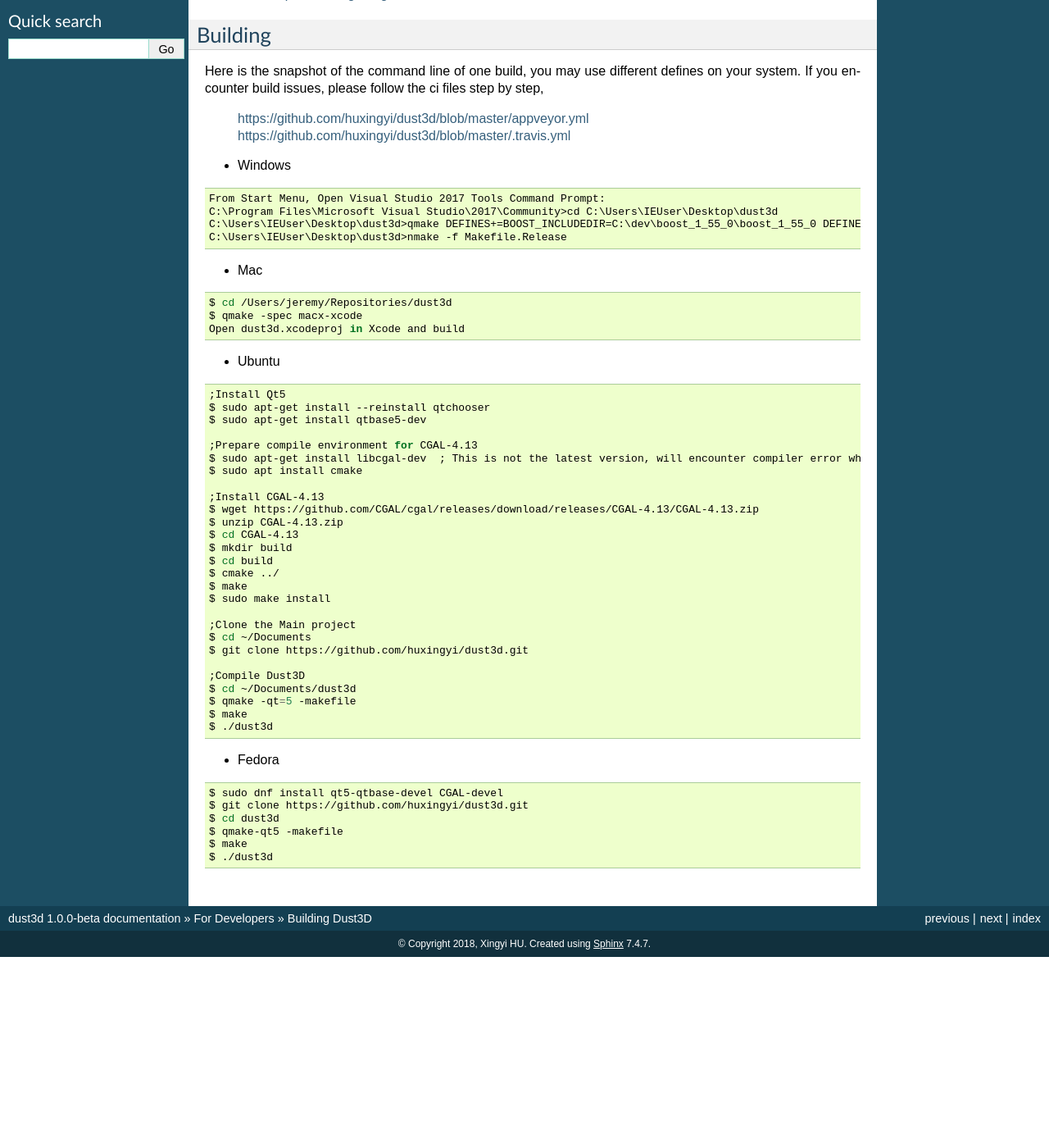
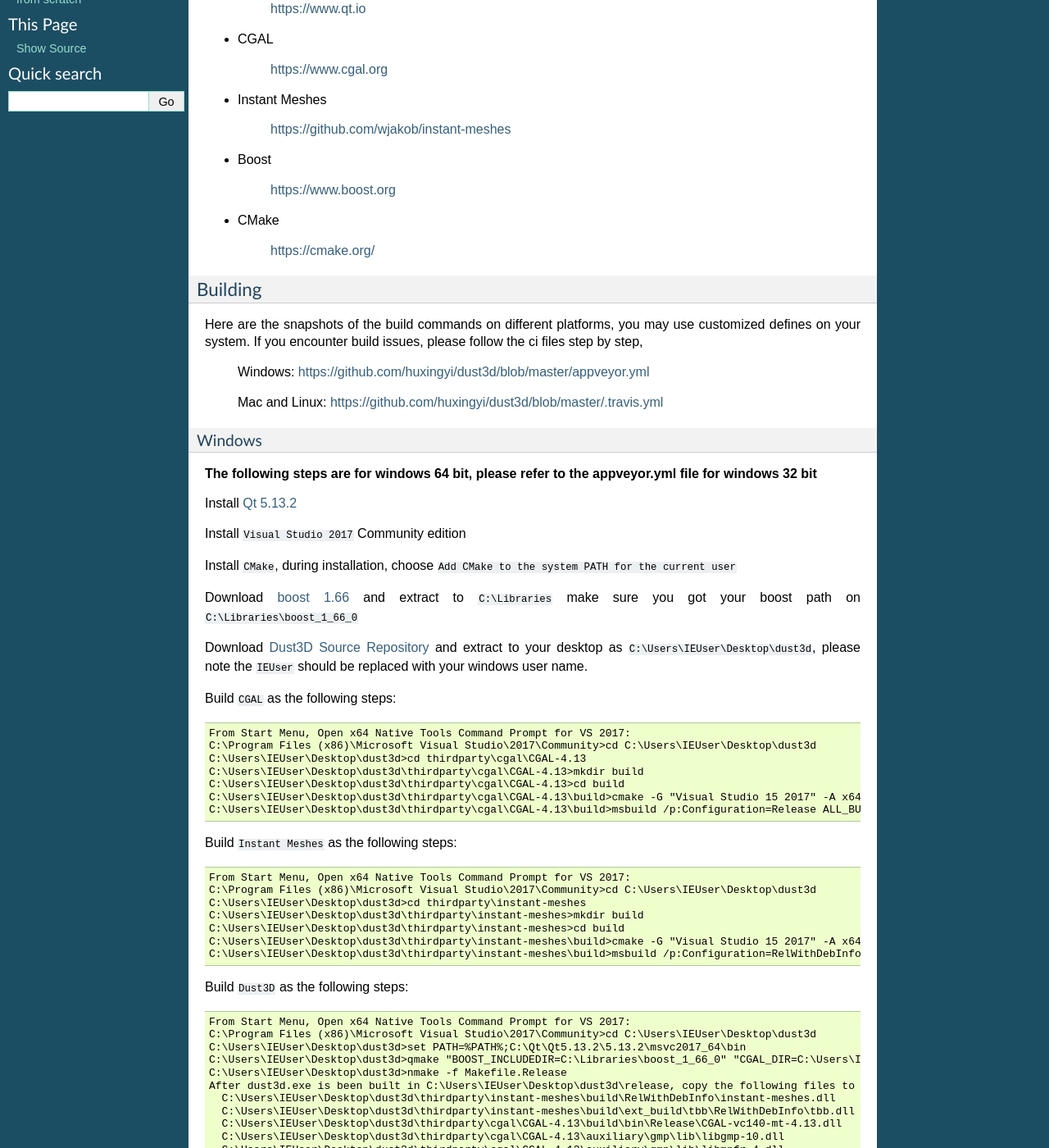
Before and after one commit to huxingyi/dust3d, a Sphinx documentation site: the page built from docs/builds.rst, in a window 1280 px wide and 1400 px high, scrolled down 317 px. Shown: the whole window at 82% size. Built offline with Sphinx 7.4.7, drawn with Linux system fonts in a browser that asks for light colours; before the commit the page ends 1484 px from its top, so only the background shows below that; some of the changed text lies outside the part shown.

Commit message:
Update build docs [skip ci] Update for windows 64 bit build steps

```diff
--- a/docs/builds.rst
+++ b/docs/builds.rst
@@ -1,34 +1,121 @@
+"""""""""""""""""
 Building Dust3D
--------------------
+"""""""""""""""""
 
+...........
 Overview
-==========
-The UI of Dust3D built in Qt5, the only third party dependency which should be compiled separately is the CGAL library, however, CGAL will introduce some new dependencies, such as boost and gmp library.
+...........
 
+The UI of Dust3D is built on Qt5, the third party dependencies which may need to be compiled separately are the CGAL and Instant Meshes, however, CGAL will introduce some new dependencies, such as boost and gmp library.
+
+===================
 Prerequisites
-===============
+===================
+
+* Qt
+
+    https://www.qt.io
+
 * CGAL
 
-    https://www.cgal.org/
+    https://www.cgal.org
 
+* Instant Meshes
+
+    https://github.com/wjakob/instant-meshes
+
+* Boost
+
+    https://www.boost.org
+
+* CMake
+
+    https://cmake.org/
+
+===================
 Building
-==========
+===================
 
-Here is the snapshot of the command line of one build, you may use different defines on your system. If you encounter build issues, please follow the ci files step by step,
+Here are the snapshots of the build commands on different platforms, you may use customized defines on your system. If you encounter build issues, please follow the ci files step by step,
 
+    Windows:
     https://github.com/huxingyi/dust3d/blob/master/appveyor.yml
+
+    Mac and Linux:
     https://github.com/huxingyi/dust3d/blob/master/.travis.yml
 
-* Windows
+----------------------
+Windows
+----------------------
+**The following steps are for windows 64 bit, please refer to the appveyor.yml file for windows 32 bit**
+
+Install `Qt 5.13.2`_
+
+.. _Qt 5.13.2: http://download.qt.io/official_releases/qt/5.13/5.13.2/qt-opensource-windows-x86-5.13.2.exe
+
+Install ``Visual Studio 2017`` Community edition
+
+Install ``CMake``, during installation, choose ``Add CMake to the system PATH for the current user``
+
+Download `boost 1.66`_ and extract to ``C:\Libraries`` make sure you got your boost path on ``C:\Libraries\boost_1_66_0``
+
+.. _boost 1.66: https://www.boost.org/users/history/version_1_66_0.html
+
+Download `Dust3D Source Repository`_ and extract to your desktop as ``C:\Users\IEUser\Desktop\dust3d``, please note the ``IEUser`` should be replaced with your windows user name.
+
+.. _Dust3D Source Repository: https://github.com/huxingyi/dust3d/archive/master.zip
+
+Build ``CGAL`` as the following steps:
 
 .. code-block:: none
 
-    From Start Menu, Open Visual Studio 2017 Tools Command Prompt:
-    C:\Program Files\Microsoft Visual Studio\2017\Community>cd C:\Users\IEUser\Desktop\dust3d
-    C:\Users\IEUser\Desktop\dust3d>qmake DEFINES+=BOOST_INCLUDEDIR=C:\dev\boost_1_55_0\boost_1_55_0 DEFINES+=CGAL_DIR=C:\dev\CGAL-4.13
+    From Start Menu, Open x64 Native Tools Command Prompt for VS 2017:
+    C:\Program Files (x86)\Microsoft Visual Studio\2017\Community>cd C:\Users\IEUser\Desktop\dust3d
+    C:\Users\IEUser\Desktop\dust3d>cd thirdparty\cgal\CGAL-4.13
+    C:\Users\IEUser\Desktop\dust3d\thirdparty\cgal\CGAL-4.13>mkdir build
+    C:\Users\IEUser\Desktop\dust3d\thirdparty\cgal\CGAL-4.13>cd build
+    C:\Users\IEUser\Desktop\dust3d\thirdparty\cgal\CGAL-4.13\build>cmake -G "Visual Studio 15 2017" -A x64 ../ -DBOOST_INCLUDEDIR=C:\Libraries\boost_1_66_0
+    C:\Users\IEUser\Desktop\dust3d\thirdparty\cgal\CGAL-4.13\build>msbuild /p:Configuration=Release ALL_BUILD.vcxproj
+
+Build ``Instant Meshes`` as the following steps:
+
+.. code-block:: none
+
+    From Start Menu, Open x64 Native Tools Command Prompt for VS 2017:
+    C:\Program Files (x86)\Microsoft Visual Studio\2017\Community>cd C:\Users\IEUser\Desktop\dust3d
+    C:\Users\IEUser\Desktop\dust3d>cd thirdparty\instant-meshes
+    C:\Users\IEUser\Desktop\dust3d\thirdparty\instant-meshes>mkdir build
+    C:\Users\IEUser\Desktop\dust3d\thirdparty\instant-meshes>cd build
+    C:\Users\IEUser\Desktop\dust3d\thirdparty\instant-meshes\build>cmake -G "Visual Studio 15 2017" -A x64 ../
+    C:\Users\IEUser\Desktop\dust3d\thirdparty\instant-meshes\build>msbuild /p:Configuration=RelWithDebInfo ALL_BUILD.vcxproj
+
+Build ``Dust3D`` as the following steps:
+
+.. code-block:: none
+
+    From Start Menu, Open x64 Native Tools Command Prompt for VS 2017:
+    C:\Program Files (x86)\Microsoft Visual Studio\2017\Community>cd C:\Users\IEUser\Desktop\dust3d
+    C:\Users\IEUser\Desktop\dust3d>set PATH=%PATH%;C:\Qt\Qt5.13.2\5.13.2\msvc2017_64\bin
+    C:\Users\IEUser\Desktop\dust3d>qmake "BOOST_INCLUDEDIR=C:\Libraries\boost_1_66_0" "CGAL_DIR=C:\Users\IEUser\Desktop\dust3d\thirdparty\cgal\CGAL-4.13"
     C:\Users\IEUser\Desktop\dust3d>nmake -f Makefile.Release
+    After dust3d.exe is been built in C:\Users\IEUser\Desktop\dust3d\release, copy the following files to release folder:
+      C:\Users\IEUser\Desktop\dust3d\thirdparty\instant-meshes\build\RelWithDebInfo\instant-meshes.dll
+      C:\Users\IEUser\Desktop\dust3d\thirdparty\instant-meshes\build\ext_build\tbb\RelWithDebInfo\tbb.dll
+      C:\Users\IEUser\Desktop\dust3d\thirdparty\cgal\CGAL-4.13\build\bin\Release\CGAL-vc140-mt-4.13.dll
+      C:\Users\IEUser\Desktop\dust3d\thirdparty\cgal\CGAL-4.13\auxiliary\gmp\lib\libgmp-10.dll
+      C:\Users\IEUser\Desktop\dust3d\thirdparty\cgal\CGAL-4.13\auxiliary\gmp\lib\libmpfr-4.dll
+      C:\Qt\Qt5.13.2\5.13.2\msvc2017_64\bin\Qt5Widgets.dll
+      C:\Qt\Qt5.13.2\5.13.2\msvc2017_64\bin\Qt5Gui.dll
+      C:\Qt\Qt5.13.2\5.13.2\msvc2017_64\bin\Qt5Core.dll
+      C:\Qt\Qt5.13.2\5.13.2\msvc2017_64\bin\Qt5Network.dll
+      C:\Qt\Qt5.13.2\5.13.2\msvc2017_64\bin\opengl32sw.dll
+    Now run dust3d.exe
 
-* Mac
+----------------------
+Mac
+----------------------
+
+**Outdated, help needed**
 
 .. code-block:: sh
 
--- a/docs/conf.py
+++ b/docs/conf.py
@@ -20,13 +20,13 @@
 # -- Project information -----------------------------------------------------
 
 project = u'dust3d'
-copyright = u'2018, Xingyi HU'
-author = u'Xingyi HU'
+copyright = u'2020, Jeremyi HU'
+author = u'Jeremyi HU'
 
 # The short X.Y version
 version = u''
 # The full version, including alpha/beta/rc tags
-release = u'1.0.0-beta'
+release = u'1.0.0-rc.1'
 
 
 # -- General configuration ---------------------------------------------------
@@ -129,7 +129,7 @@
 #  author, documentclass [howto, manual, or own class]).
 latex_documents = [
     (master_doc, 'dust3d.tex', u'dust3d Documentation',
-     u'Xingyi HU', 'manual'),
+     u'Jeremyi HU', 'manual'),
 ]
 
 
@@ -150,6 +150,6 @@
 #  dir menu entry, description, category)
 texinfo_documents = [
     (master_doc, 'dust3d', u'dust3d Documentation',
-     author, 'dust3d', 'One line description of project.',
+     author, 'dust3d', 'dust3d Documentation',
      'Miscellaneous'),
 ]
```
Also changed, not shown: other parts of docs/builds.rst (+10 -2 lines).
